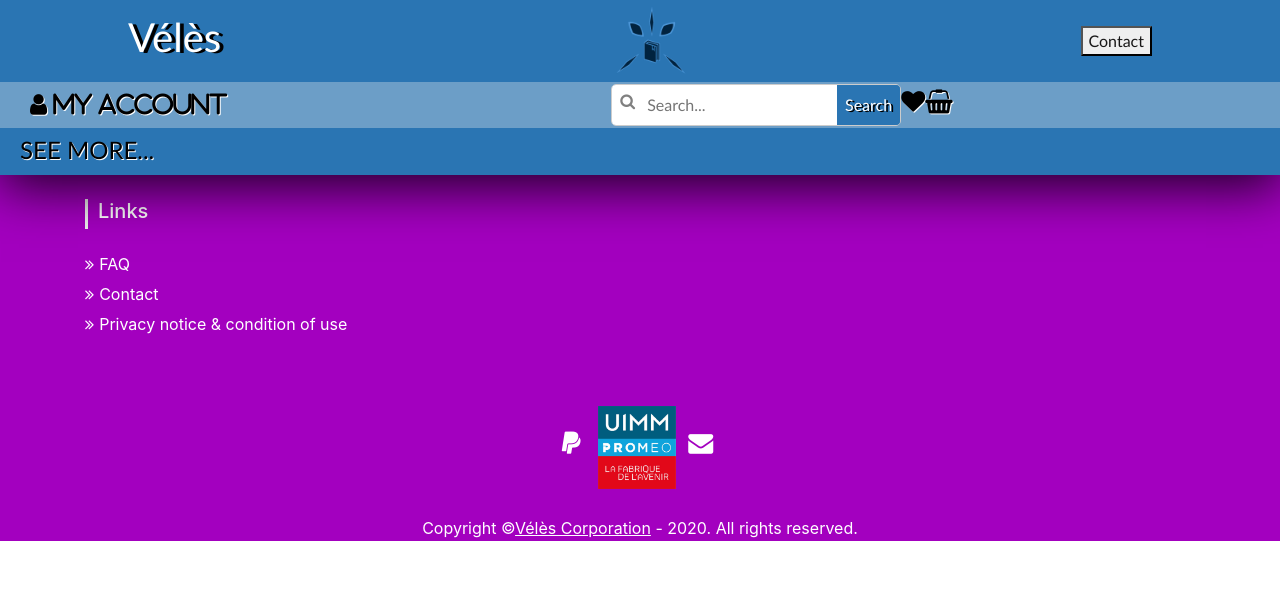
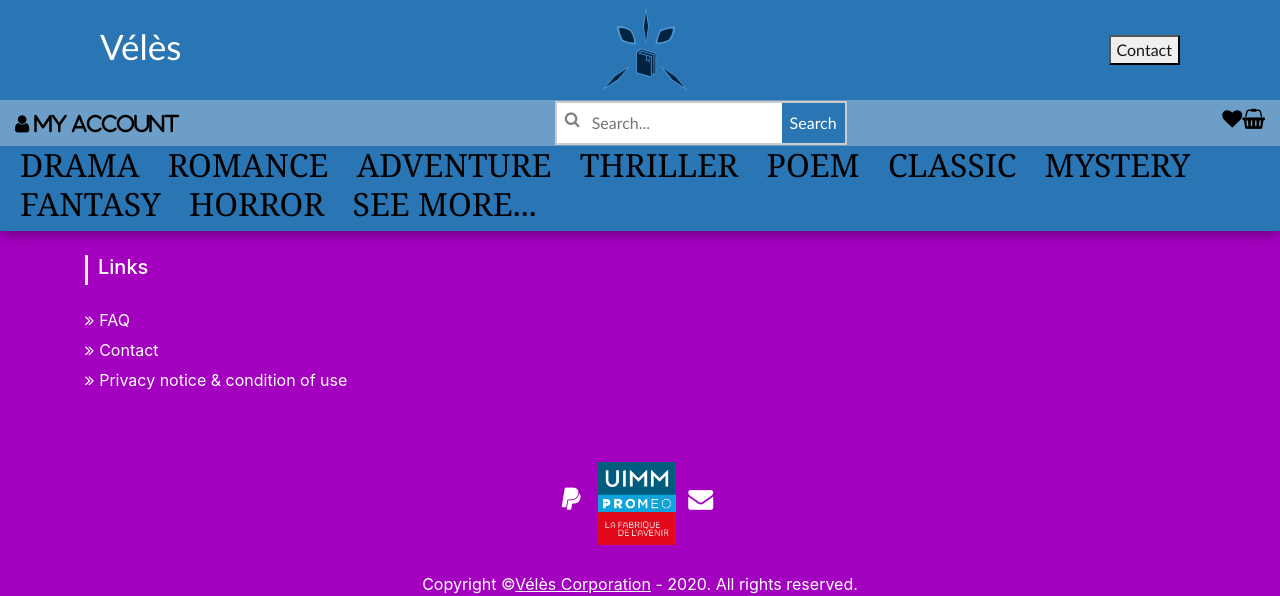
Before and after one commit to Opalie/ppe-hibouk, a PHP site: page /home.php in a window 1280 px wide. Shown: the top 596 px of the page. Run offline with PHP 8.4, Linux system fonts and the light colour scheme; the visitor is signed in with stand-in values (Sample User, id 1); some libraries are stand-ins or nearby versions.

Commit message:
deleted img files from the abdel branch, working on the navbar

```diff
--- a/Website/navbar.php
+++ b/Website/navbar.php
@@ -2,6 +2,7 @@
     <meta charset="utf-8">
     <title>navbar</title>
     <link rel="stylesheet" href="style/navbar.css">
+    <link rel="icon" href="img/favicon.ico"/>
     <script src="https://ajax.googleapis.com/ajax/libs/jquery/3.5.1/jquery.min.js"></script>
 </head>
 
@@ -13,18 +14,21 @@
     </div>
 
     <div class="middle">
+
         <h2><a class="fa fa-user searchuser" aria-hidden="true" href="user_profile.php"> My Account</a></h2>
+
         <div class="searchcontainer">
             <i class="fa fa-search searchicon"></i>
             <input class="searchbox" type="search" name="search" placeholder=" Search...">
             <input type="submit" value="Search" class="searchbutton">
         </div>
-        <h2><a class="fa fa-heart searchheart" aria-hidden="true" href=""></a></h2>
+
+        <h2><a class="fa fa-heart searchheart" aria-hidden="true" href="user_wishlist.php"></a></h2>
         <h2><a class="fa fa-shopping-basket searchbasket" aria-hidden="true" href=""></a></h2>
+
     </div>
 
     <div class="lower">
-
         <span>
             <h2>
                 <nav>
@@ -41,7 +45,6 @@
                 </nav>
             </h2>
         </span>
-
     </div>
 
 </header>
--- a/Website/style/navbar.css
+++ b/Website/style/navbar.css
@@ -1,5 +1,4 @@
 @import "https://cdnjs.cloudflare.com/ajax/libs/font-awesome/5.15.1/css/all.min.css";
-
 body {
     margin: 0;
     padding: 0;
@@ -7,7 +6,7 @@ body {
 
 header {
     font-family: 'Gill Sans', 'Gill Sans MT', Calibri, 'Trebuchet MS', sans-serif;
-    box-shadow: 1px 12px 50px rgba(0, 0, 0, 0.836);
+    box-shadow: 0px 0px 15px rgba(0, 0, 0, 0.521);
 }
 
 header.navbar {
@@ -15,21 +14,22 @@ header.navbar {
     padding: 0;
 }
 
+
 /**********************HEADER_UPPER**********************/
+
 .upper {
     box-sizing: border-box;
     margin: 0;
-    padding: 0;
     background-color: #2a75b3;
     display: flex;
     justify-content: space-between;
     align-items: center;
-    padding: 1px 10%;
+    padding: 0px 100px;
 }
 
 .upper h1 {
     color: white;
-    text-shadow: black 4px 1px;
+    font-size: 35px;
 }
 
 .upper a,
@@ -47,23 +47,24 @@ button {
 }
 
 .logo {
-    height: 10vh;
-    width: auto;
-    cursor: pointer;
+    width: 100px;
 }
 
 .upper .autodata h2 {
     color: rgba(255, 255, 255, 0.877);
-    text-shadow: black 4px 3px;
 }
+
 
 /*********************************************************/
 
+
 /**********************HEADER_MIDDLE**********************/
+
 .middle {
     box-sizing: border-box;
     margin: 0;
-    padding: 0;
+    padding-left: 15px;
+    padding-right: 15px;
     background-color: #6c9ec7;
     display: flex;
     align-items: center;
@@ -72,30 +73,20 @@ button {
 .middle h2 a {
     text-decoration: none;
     color: black;
-    text-shadow: rgb(255, 255, 255) 1px 1px;
-    font-size: 1.5rem;
-}
-
-.lower h2 a {
-    font-size: 1.5rem;
+    font-size: 20px;
 }
 
 .middle h2 a:hover {
     color: rgb(250, 250, 250);
     transition: all 300ms;
-    text-shadow: rgb(0, 0, 0) 2px 1px;
-}
-
-.middle .searchuser {
-    margin-left: 30px;
 }
 
 .middle .searchcontainer {
     display: flex;
-    border: 1px solid #ccc;
-    border-radius: 5px;
+    border: 2px solid #ccc;
     overflow: hidden;
-    margin-left: 30%;
+    margin-left: auto;
+    margin-right: auto;
 }
 
 .middle .searchicon {
@@ -118,7 +109,6 @@ button {
     padding: 0.5rem;
     border-radius: 0;
     transition: all 300ms;
-    text-shadow: black 2px 1px;
 }
 
 .middle .searchbutton:hover {
@@ -133,15 +123,20 @@ button {
     display: flex;
 }
 
+
 /*********************************************************/
 
+
 /**********************HEADER_LOWER***********************/
+
 .lower {
     box-sizing: border-box;
     margin: 0;
     padding: 0;
     background-color: #2a75b3;
     display: flex;
+    font-family: Georgia, 'Times New Roman', Times, serif;
+    font-size: 12px;
 }
 
 .lower h2 nav a {
@@ -149,17 +144,18 @@ button {
     color: black;
     transition: all 300ms;
     margin-left: 20px;
-    text-shadow: rgb(255, 255, 255) 1px 1px;
 }
 
 .lower h2 nav a:hover {
     color: white;
-    text-shadow: black 3px 1px;
 }
+
 
 /*********************************************************/
 
-@media (max-width: 1700px) {
+/*If the window is 1200px or less, the theme class disapears*/
+
+@media only screen and (max-width: 1200px) {
     .theme {
         display: none;
     }
```
Also changed, not shown: Website/product.php (+6 -6 lines), Website/style/ebook-page.css (+19 -0 lines), Website/img/favicon.ico (added), Website/img/img1.jpg (deleted), Website/img/img2.jpg (deleted), Website/img/img3.jpg (deleted), Website/img/img4.jpg (deleted).
